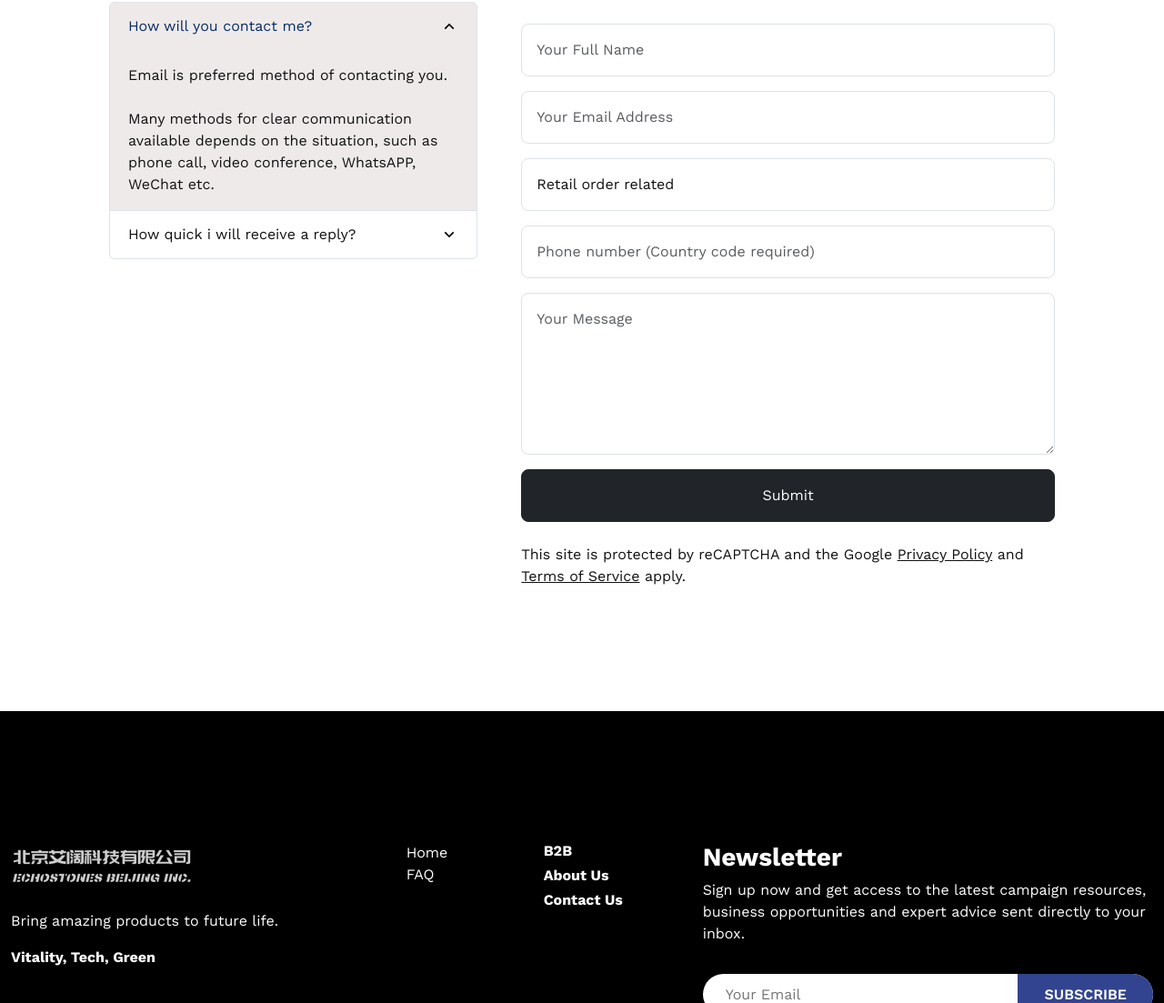
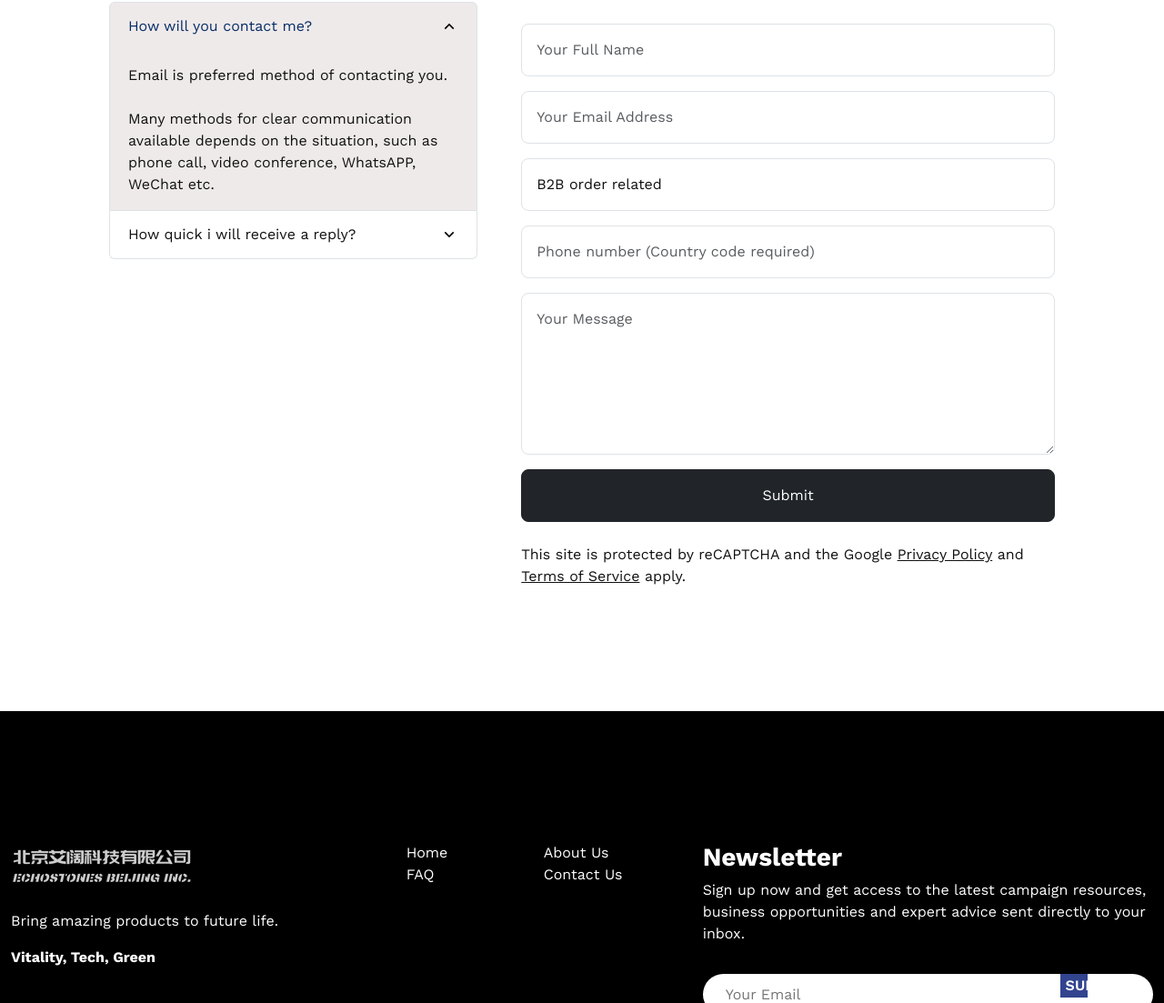
Before and after one commit to mashaikh2900/B2B-projectg, a plain HTML site: page contact.html in a window 1280 px wide. Shown: the part 629-1732 px from the top of the page at 91% size. Drawn offline with nearby package versions, Linux system fonts and the light colour scheme.

Commit message:
Update contact.html

```diff
--- a/contact.html
+++ b/contact.html
@@ -192,7 +192,6 @@
                       <div class="pb-3"><input type="text" name="address" placeholder="Your Email Address"
                           class="form-control rounded-3 p-3"></div>
                           <div class="pb-3"><select class="form-control rounded-3 p-3">
-                            <option>Retail order related</option>
                             <option>B2B order related</option>
                             <option>Become a supplier</option>
                             </select></div>
@@ -201,8 +200,10 @@
                           </div>
                       <div class="pb-3"><textarea placeholder="Your Message" rows="6" class="form-control rounded-3 p-3"></textarea>
                       </div>
+                    </form>
+                    <a href="mailto:business@echostones.com">
                       <button type="submit" name="submit" class="btn btn-dark w-100 rounded-3 p-3">Submit</button>
-                    </form>
+                    </a>
                     <p class="mt-4">This site is protected by reCAPTCHA and the Google <a href="https://policies.google.com/privacy">Privacy Policy</a> and <a href="https://policies.google.com/terms">Terms of Service</a> apply.</p>
                   </div>
                 </div>
@@ -293,15 +294,9 @@
               </ul>
             </div>
             <div class="col-6">
-              <h6>
-                <a class="text-decoration-none text-white" href="faq.html">B2B</a>
-              </h6>
-              <h6>
                 <a class="text-decoration-none text-white" href="about.html">About Us</a>
-              </h6>
-              <h6>
+                <br/>
                 <a class="text-decoration-none text-white" href="contact.html">Contact Us</a>
-              </h6>
 
             </div>
           </div>
@@ -315,7 +310,9 @@
           </p>
           <form>
             <input type="email" name="email" placeholder="Your Email">
+            <a href="mailto:business@echostones.com">
             <input type="button" value="Subscribe">
+            </a>
           </form>
         </div>
       </div>
```
